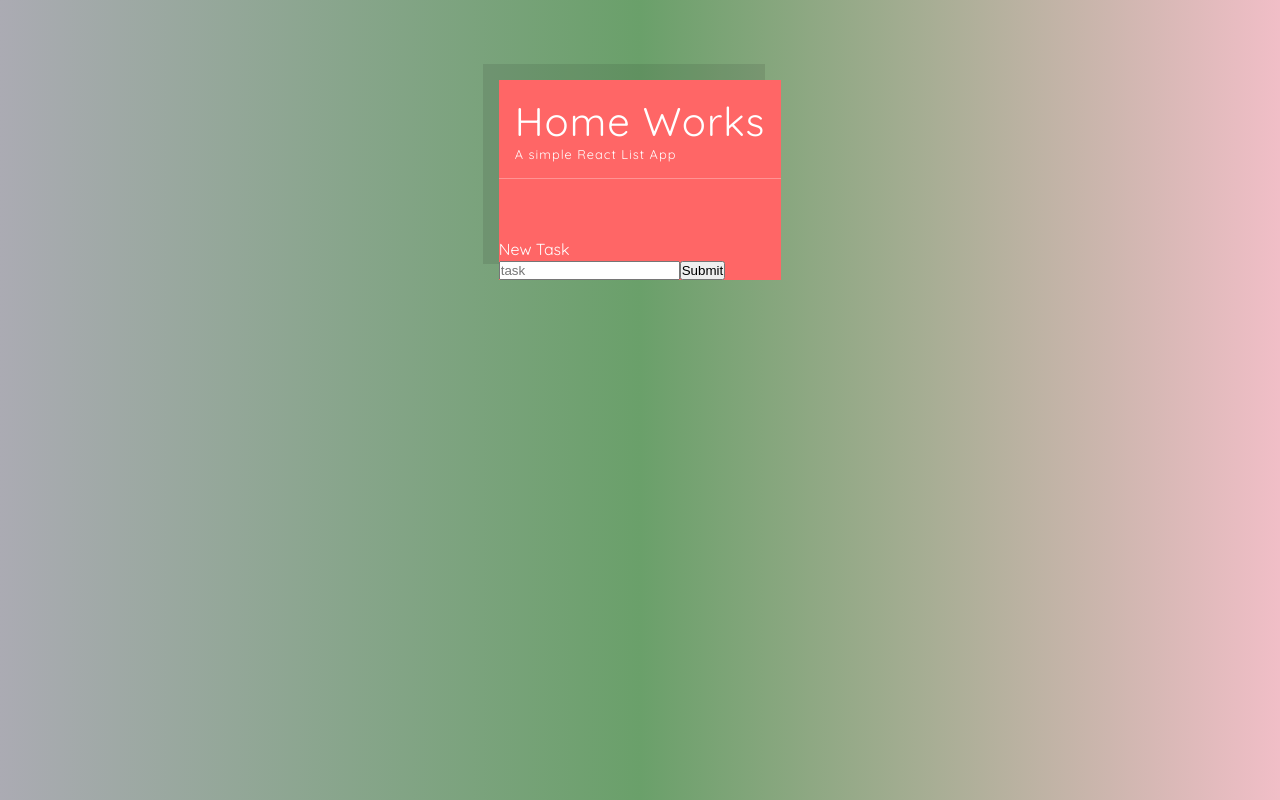
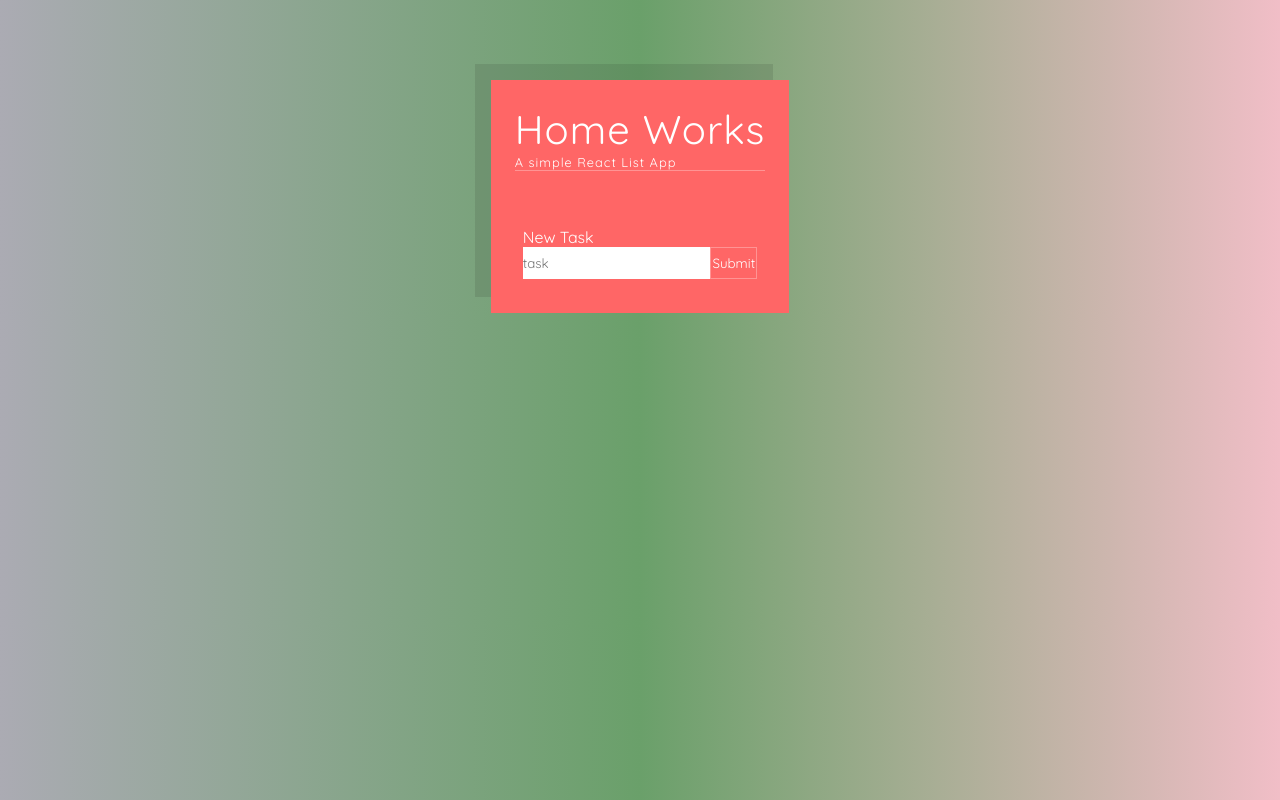
Before and after one commit to SimonLuz/react-keep-busy, a React (Create React App) app: page / in a window 1280 px wide. Built offline with nearby package versions, Linux system fonts and the light colour scheme.

Commit message:
Styles completed.

```diff
--- a/src/MainScreen.css
+++ b/src/MainScreen.css
@@ -10,7 +10,3 @@
   padding-top: 5rem;
 
 }
-
-.singleList-container {
-
-}
--- /dev/null
+++ b/src/SingleForm.css
@@ -0,0 +1,45 @@
+.SingleForm {
+  display: flex;
+  justify-content: space-between;
+  align-items: center;
+  width: 100%;
+  padding: var(--padding-main);
+  margin-bottom: .1rem;
+
+}
+
+.SingleForm form {
+  width: 100%;
+}
+
+.input-container {
+  display: flex;
+  height: 2rem;
+}
+
+.input-container input {
+  height: 1.5rem;
+  flex-basis: 80%;
+  font-family: inherit;
+  outline: none;
+  border: none;
+  height: 100%;
+}
+
+.input-container input:focus {
+  outline: none;
+}
+
+.input-container button {
+  height: 100%;
+  flex-basis: 20%;
+  border: 1px solid rgba(255,255,255, .3);
+  background: #ff6666;
+  color: white;
+  font-family: inherit;
+  transition: background 0.2s ease-out;
+}
+
+.input-container button:hover {
+  background: red;
+}
--- a/src/SingleForm.js
+++ b/src/SingleForm.js
@@ -1,5 +1,6 @@
 import React, { Component } from 'react';
 import uuid from 'uuid/v4';
+import './SingleForm.css';
 
 
 class SingleForm extends Component {
@@ -31,6 +32,7 @@ class SingleForm extends Component {
       <div className='SingleForm'>
         <form onSubmit={this.handleSubmit}>
           <p>New Task</p>
+          <div className='input-container'>
             <label htmlFor='task'></label>
             <input
               type='text'
@@ -41,6 +43,8 @@ class SingleForm extends Component {
             >
             </input>
             <button>Submit</button>
+          </div>
+
 
         </form>
       </div>
--- a/src/SingleList.css
+++ b/src/SingleList.css
@@ -23,7 +23,9 @@
   font-size: 2.5rem;
   letter-spacing: 1px;
   border-bottom: 1px solid rgba(255, 255, 255, 0.3);
-  padding: var(--padding-main);
+  /* padding: var(--padding-main); */
+  padding-bottom: 0;
+  margin: 1.5rem;
 }
 
 .SingleList-title h1 span {
--- a/src/SingleTask.css
+++ b/src/SingleTask.css
@@ -47,12 +47,47 @@
   cursor: pointer;
   color: inherit;
   margin: 3px;
+  font-weight: 100;
 }
 
 .SingleTask-form {
   display: flex;
+  justify-content: space-between;
+  align-items: center;
+  width: 100%;
+  min-width: 100%;
+  background-color: rgba(255,255,255, .2);
+  padding-left: var(--padding-main);
+  padding-right: var(--padding-main);
+  padding-top: var(--padding-small);
+  padding-bottom: var(--padding-small);
+  margin-bottom: .1rem;
+
 }
 
-.SingleTask-form label {
-  min-width: 100%;
+.SingleTask-form input {
+  height: 1.5rem;
+  flex-basis: 80%;
+  font-family: inherit;
+  outline: none;
+  border: none;
 }
+
+.SingleTask-form input:focus {
+
+  outline: none;
+}
+
+.SingleTask-form button {
+  height: 1.5rem;
+  flex-basis: 20%;
+  border: 1px solid rgba(255,255,255, .3);
+  background: #ff6666;
+  color: white;
+  font-family: inherit;
+  transition: background 0.2s ease-out;
+}
+
+.SingleTask-form button:hover {
+  background: red;
+}
--- a/src/index.css
+++ b/src/index.css
@@ -1,8 +1,8 @@
 @import url('https://fonts.googleapis.com/css2?family=Quicksand:wght@300;400;500&display=swap');
 
 :root {
-  --padding-main: 1rem;
-  --padding-small: 0.7rem;
+  --padding-main: 2rem;
+  --padding-small: 0.8rem;
 }
 
 
```
Lines whose indentation alone changed are shown as unchanged.
